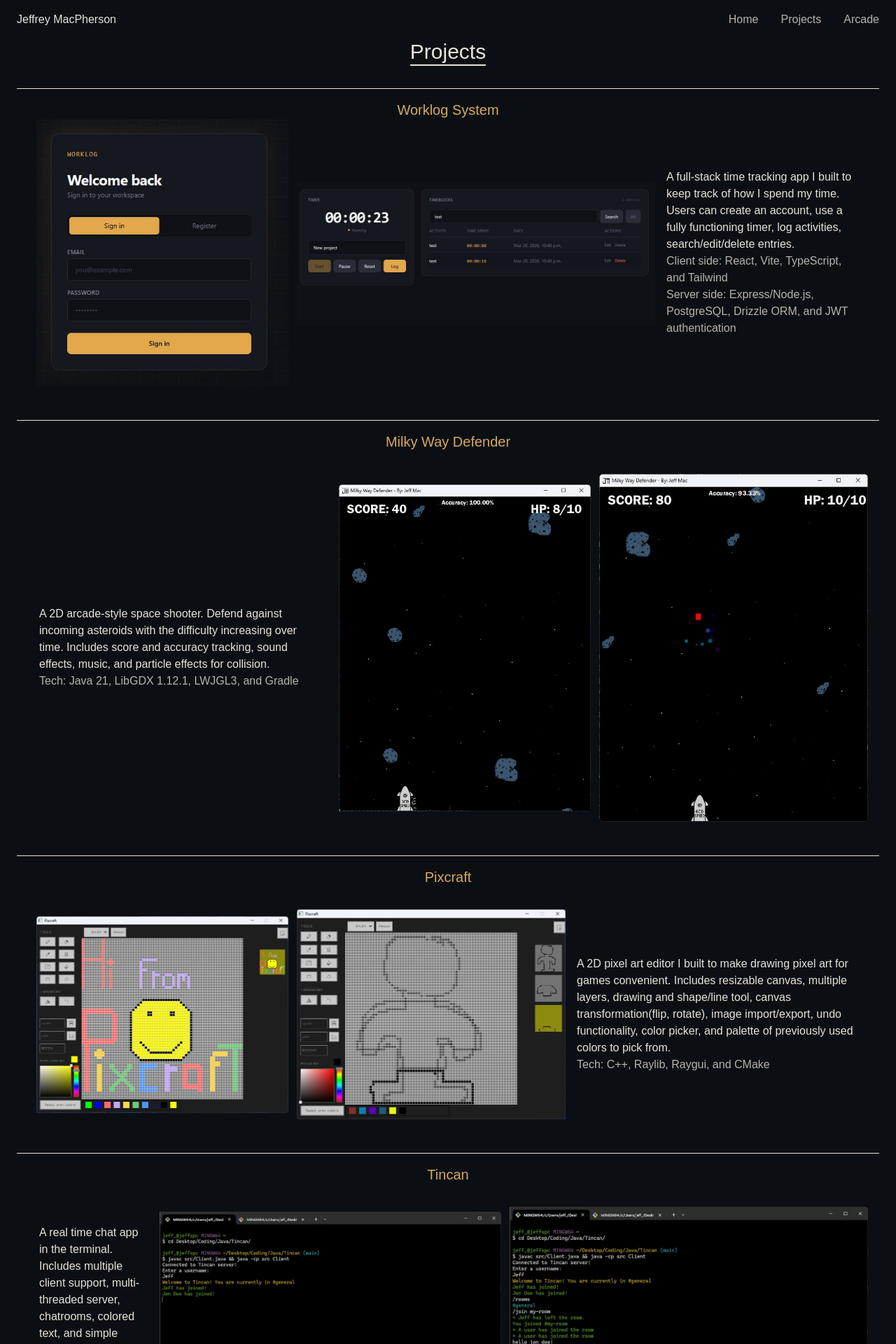
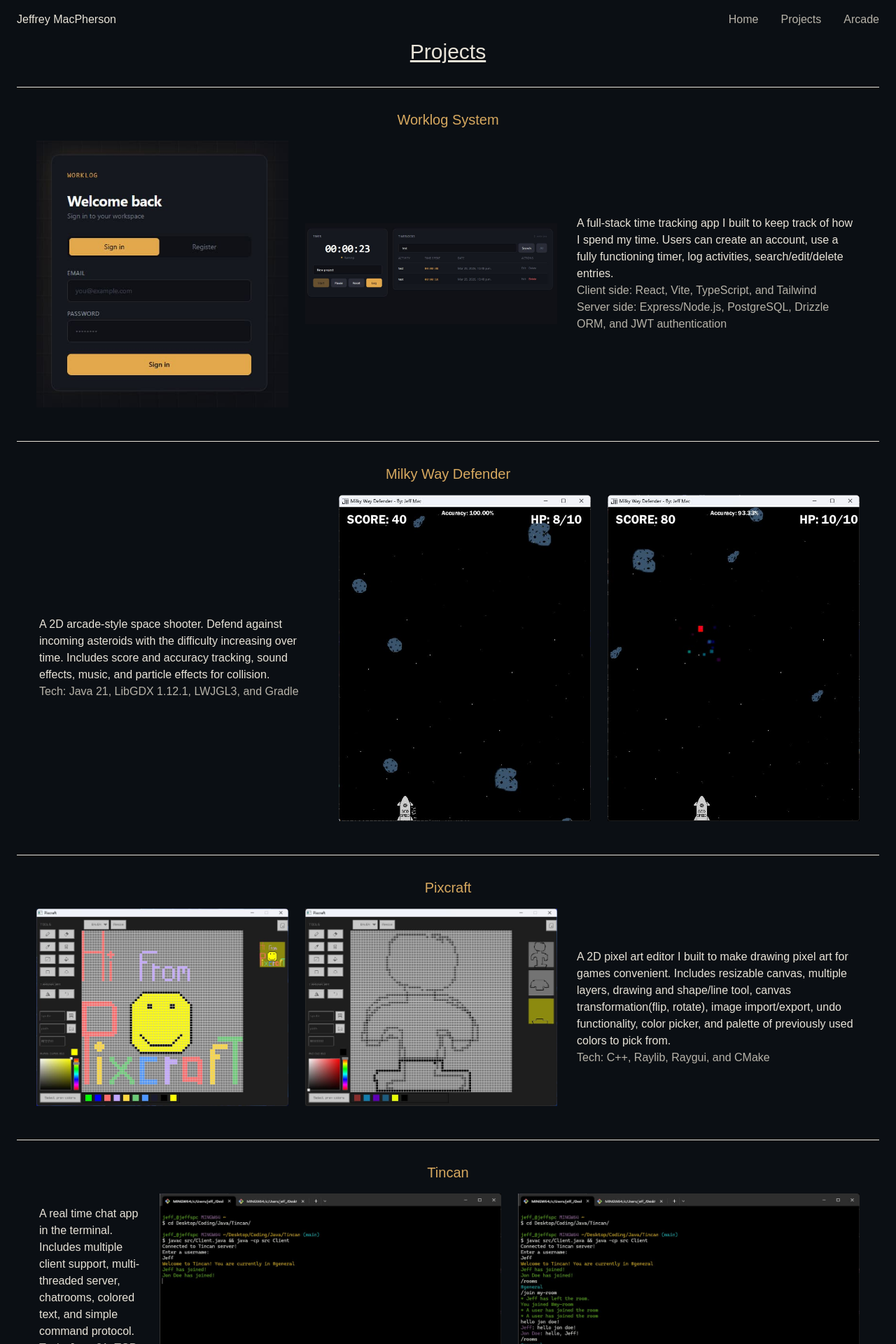
Before and after one commit to Jeffmac95/game-lab, a React (Vite) app in the folder game-lab/: page /projects in a window 1280 px wide. Shown: the top 1920 px of the page at 70% size. Built offline with nearby package versions, Linux system fonts and the light colour scheme; a web font is replaced by a local one.

Commit message:
style changes

```diff
--- a/game-lab/src/pages/Arcade.jsx
+++ b/game-lab/src/pages/Arcade.jsx
@@ -5,22 +5,12 @@ function Arcade() {
     const [drawCanvas, setDrawCanvas] = useState(false);
 
     return (
-        <div>
-            <h1 className="text-3xl text-center">Arcade</h1>
+        <div className="w-full mx-auto px-6">
+            <h1 className="text-3xl text-center underline">Arcade</h1>
 
-            {drawCanvas && (
-                <div className="max-w-md">
-                    <iframe
-                        src="/milkywaydefender/game/index.html"
-                        width="600"
-                        height="760"
-                        className="border-0"
-                    />
-                </div>
-            )}
-
-            <aside className="mt-12 ml-2">
-                Games:
+            <div className="flex flex-col md:flex-row mt-12 items-stretch">
+                <aside className="w-full md:w-1/3 ml-2">
+                    <h3 className="text-accent text-xl">Games:</h3>
                     <ul>
                         <li onClick={() => setShowDescription(prev => !prev)}
                         className="hover:cursor-pointer"
@@ -28,7 +18,7 @@ function Arcade() {
                             &gt; Milky Way Defender
                             <button
                                 onClick={() => setDrawCanvas(prev => !prev)}
-                            className="ml-2 border rounded-md px-2 py-1 hover:bg-white hover:text-black">
+                                className="ml-2 border rounded-md px-2 py-1 hover:bg-accent hover:text-black">
                                 {drawCanvas ? "Cancel" : "Play"}
                             </button>
                         </li>
@@ -50,6 +40,17 @@ function Arcade() {
                         </div>
                     )}
                 </aside>
+                {drawCanvas && (
+                    <div className="w-full md:w-2/3 flex justify-baseline">
+                        <iframe
+                            src="/milkywaydefender/game/index.html"
+                            width="600"
+                            height="760"
+                            className="border-0"
+                        />
+                    </div>
+                )}
+            </div>
         </div>
     )
 }
--- a/game-lab/src/pages/Projects.jsx
+++ b/game-lab/src/pages/Projects.jsx
@@ -1,21 +1,21 @@
 function Projects() {
     return (
         <div className="flex flex-col items-center px-6">
-            <h1 className="border-b-2 text-3xl">Projects</h1>
+            <h1 className="text-3xl underline">Projects</h1>
 
             <div className="flex flex-col justify-center items-center mt-8 p-4 border-t self-stretch">
-                <h2 className="text-xl text-accent">Worklog System</h2>
+                <h2 className="text-xl text-accent py-4">Worklog System</h2>
 
-                <div className="flex flex-row items-center">
+                <div className="flex flex-col md:flex-row items-center">
                     <img src="/worklog/auth-page.jpg"
                     alt="Log in page"
-                    className="max-w-sm px-3"
+                    className="w-full max-w-sm px-3"
                     />
                     <img src="/worklog/running.jpg"
                     alt="Components running"
-                    className="max-w-lg"
+                    className="w-full max-w-sm px-3"
                     />
-                    <p className="max-w-2xl px-4">
+                    <p className="w-full max-w-2xl px-4">
                         A full-stack time tracking app I built to keep track of how I spend my time. Users can create an account, use a fully functioning timer, log activities, search/edit/delete entries.
                         <br/>
                         <span className="text-muted">Client side: React, Vite, TypeScript, and Tailwind</span>
@@ -26,38 +26,38 @@ function Projects() {
             </div>
 
             <div className="flex flex-col justify-center items-center mt-8 p-4 border-t self-stretch">
-                <h2 className="text-xl text-accent">Milky Way Defender</h2>
+                <h2 className="text-xl text-accent py-4">Milky Way Defender</h2>
 
-                <div className="flex flex-row pt-8 items-center">
-                    <p className="max-w-2xl px-4">
+                <div className="flex flex-col md:flex-row items-center">
+                    <p className="w-full max-w-2xl px-4">
                         A 2D arcade-style space shooter. Defend against incoming asteroids with the difficulty increasing over time. Includes score and accuracy tracking, sound effects, music, and particle effects for collision.
                         <br />
                         <span className="text-muted">Tech: Java 21, LibGDX 1.12.1, LWJGL3, and Gradle</span>
                     </p>
                     <img src="/milkywaydefender/example_imgs/animations.jpg"
                     alt="Moving rocket"
-                    className="max-w-sm px-3"
+                    className="w-full max-w-sm px-3"
                     />
                     <img src="/milkywaydefender/example_imgs/particles.jpg"
                     alt="Particle from bullet-rock collision"
-                    className="max-w-sm"
+                    className="w-full max-w-sm px-3"
                     />
                 </div>
             </div>
 
             <div className="flex flex-col justify-center items-center mt-8 p-4 border-t self-stretch">
-                <h2 className="text-xl text-accent">Pixcraft</h2>
+                <h2 className="text-xl text-accent py-4">Pixcraft</h2>
 
-                <div className="flex flex-row pt-8 items-center">
+                <div className="flex flex-col md:flex-row items-center">
                     <img src="/pixcraft/hi.jpg"
                     alt="Smiley face saying hi"
-                    className="max-w-sm px-3"
+                    className="w-full max-w-sm px-3"
                     />
                     <img src="/pixcraft/layering.jpg"
                     alt="Showing layering of canvas'"
-                    className="max-w-sm"
+                    className="w-full max-w-sm px-3"
                     />
-                    <p className="max-w-2xl px-4">
+                    <p className="w-full max-w-2xl px-4">
                         A 2D pixel art editor I built to make drawing pixel art for games convenient. Includes resizable canvas, multiple layers, drawing and shape/line tool, canvas transformation(flip, rotate), image import/export, undo functionality, color picker, and palette of previously used colors to pick from.
                         <br />
                         <span className="text-muted">Tech: C++, Raylib, Raygui, and CMake</span>
@@ -66,21 +66,21 @@ function Projects() {
             </div>
 
             <div className="flex flex-col justify-center items-center mt-8 p-4 border-t self-stretch">
-                <h2 className="text-xl text-accent">Tincan</h2>
+                <h2 className="text-xl text-accent py-4">Tincan</h2>
 
-                <div className="flex flex-row pt-8 items-center">
-                    <p className="max-w-2xl px-4">
+                <div className="flex flex-col md:flex-row items-center">
+                    <p className="w-full max-w-2xl px-4">
                         A real time chat app in the terminal. Includes multiple client support, multi-threaded server, chatrooms, colored text, and simple command protocol.
                         <br />
                         <span className="text-muted">Tech: Java 21, TCP Sockets</span>
                     </p>
                     <img src="/tincan/initialjoin.jpg"
                     alt="Multiple users join server"
-                    className="max-w-lg px-3"
+                    className="w-full max-w-lg px-3"
                     />
                     <img src="/tincan/chatworking.jpg"
                     alt="Two users chatting in the server"
-                    className="max-w-lg"
+                    className="w-full max-w-lg px-3"
                     />
                 </div>
             </div>
```
Lines whose indentation alone changed are shown as unchanged.
